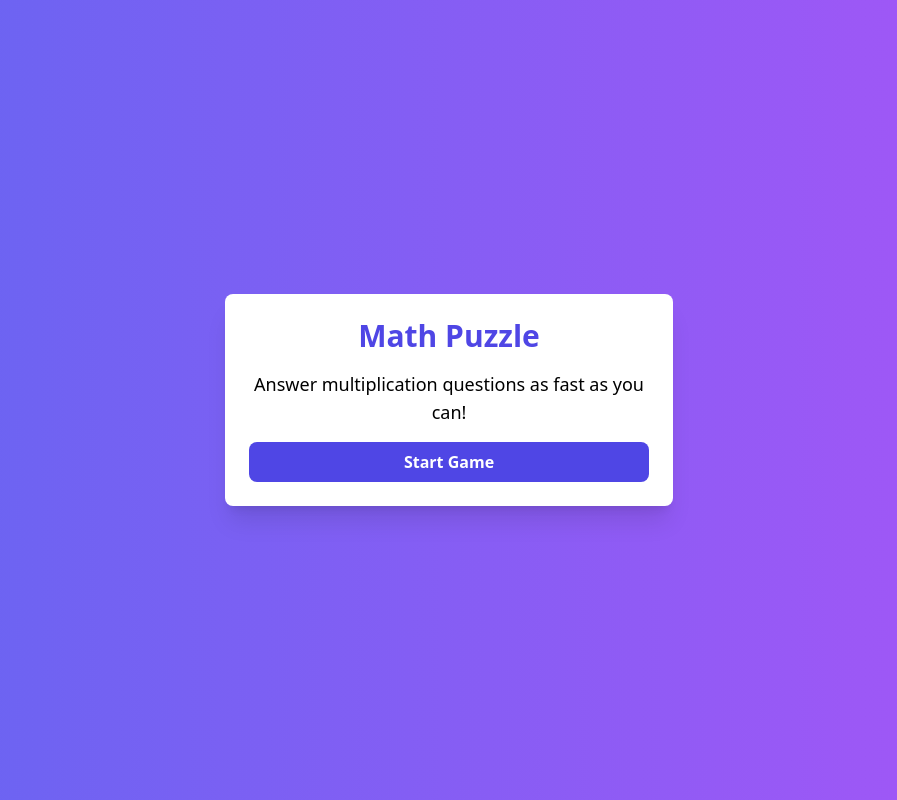
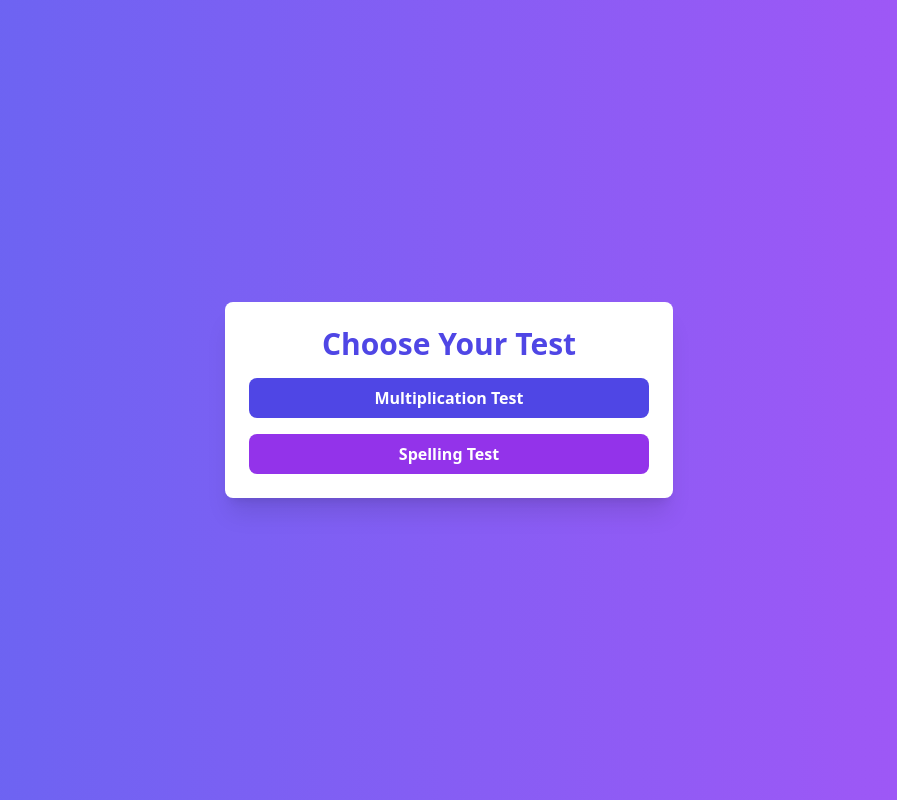
Before and after one commit to leelaboyidapu/kids-edu, a React (Create React App) app: page / in a window 1280 px wide. Shown: the whole page, without its empty margins (191-1088 px from the left). Built offline with nearby package versions, Linux system fonts and the light colour scheme.

Commit message:
Spellinginitial

```diff
--- a/src/App.js
+++ b/src/App.js
@@ -1,16 +1,19 @@
 import React, { useEffect, useRef, useState } from "react";
 import "./App.css";
 
+const words = ["elephant", "giraffe", "kangaroo", "hippopotamus", "crocodile"];
+
 function App() {
-  const TOTAL_QUESTIONS = 2; // Total number of questions in the game
+  const TOTAL_QUESTIONS = 10;
 
   const [gameActive, setGameActive] = useState(false);
+  const [testType, setTestType] = useState(null); // "multiplication" or "spelling"
   const [question, setQuestion] = useState({});
   const [score, setScore] = useState(0);
   const [input, setInput] = useState("");
   const [currentQuestion, setCurrentQuestion] = useState(1);
   const [startTime, setStartTime] = useState(null);
-  const [elapsedTime, setElapsedTime] = useState(0); // Total time in seconds
+  const [elapsedTime, setElapsedTime] = useState(0);
 
   const inputRef = useRef(null);
 
@@ -33,24 +36,38 @@ function App() {
     }
   }, [question]);
 
-  const startGame = () => {
+  const speakWord = (word) => {
+    const utterance = new SpeechSynthesisUtterance(word);
+    utterance.lang = "en-US";
+    speechSynthesis.speak(utterance);
+  };
+
+  const startGame = (type) => {
+    setTestType(type);
     setGameActive(true);
     setScore(0);
     setCurrentQuestion(1);
-    setQuestion(generateQuestion());
     setElapsedTime(0);
     setStartTime(Date.now());
+    setQuestion(type === "multiplication" ? generateMultiplicationQuestion() : generateSpellingQuestion());
   };
 
   const handleAnswer = () => {
-    if (parseInt(input) === question.answer) {
-      setScore(score + 1);
+    if (testType === "multiplication") {
+      if (parseInt(input) === question.answer) {
+        setScore(score + 1);
+      }
+    } else if (testType === "spelling") {
+      if (input.trim().toLowerCase() === question.word.toLowerCase()) {
+        setScore(score + 1);
+      }
     }
+
     setInput("");
 
     if (currentQuestion < TOTAL_QUESTIONS) {
       setCurrentQuestion(currentQuestion + 1);
-      setQuestion(generateQuestion());
+      setQuestion(testType === "multiplication" ? generateMultiplicationQuestion() : generateSpellingQuestion());
     } else {
       setGameActive(false);
     }
@@ -62,28 +79,26 @@ function App() {
     return `${String(minutes).padStart(2, "0")}:${String(seconds).padStart(2, "0")}`;
   };
 
-  const getEncouragingMessage = (score, total) => {
-    const percentage = (score / total) * 100;
-    if (percentage === 100) return "Amazing! You got them all right!";
-    if (percentage >= 80) return "Great job! You're a multiplication wizard!";
-    if (percentage >= 50) return "Good effort! Keep practicing!";
-    return "Don't give up! You'll get better!";
-  };
-
   return (
     <div className="min-h-screen bg-gradient-to-r from-indigo-500 to-purple-500 text-white flex flex-col items-center justify-center">
-      {!gameActive ? (
+      {!gameActive && !testType && (
         <div className="w-4/5 max-w-md p-6 bg-white text-black rounded-lg shadow-xl text-center">
-          <h1 className="text-3xl font-bold mb-4 text-indigo-600">Math Puzzle</h1>
-          <p className="text-lg font-medium mb-4">Answer multiplication questions as fast as you can!</p>
+          <h1 className="text-3xl font-bold mb-4 text-indigo-600">Choose Your Test</h1>
           <button
-            onClick={startGame}
-            className="w-full py-2 px-4 bg-indigo-600 hover:bg-indigo-700 text-white rounded-lg font-semibold transition duration-300"
+            onClick={() => startGame("multiplication")}
+            className="w-full py-2 px-4 bg-indigo-600 hover:bg-indigo-700 text-white rounded-lg font-semibold transition duration-300 mb-4"
           >
-            Start Game
+            Multiplication Test
+          </button>
+          <button
+            onClick={() => startGame("spelling")}
+            className="w-full py-2 px-4 bg-purple-600 hover:bg-purple-700 text-white rounded-lg font-semibold transition duration-300"
+          >
+            Spelling Test
           </button>
         </div>
-      ) : (
+      )}
+      {gameActive && (
         <div className="text-center w-4/5 max-w-md">
           <h1 className="text-2xl font-bold mb-4">Score: {score}</h1>
           <div className="flex justify-between items-center mb-4">
@@ -91,11 +106,23 @@ function App() {
             <span className="text-lg font-medium">Time: {formatTime(elapsedTime)}</span>
           </div>
           <h2 className="text-4xl font-extrabold my-6">
-            {question.num1} x {question.num2} = ?
+            {testType === "multiplication" ? (
+              `${question.num1} x ${question.num2} = ?`
+            ) : (
+              `Spell this word: 🔊`
+            )}
           </h2>
+          {testType === "spelling" && (
+            <button
+              onClick={() => speakWord(question.word)}
+              className="mb-4 py-2 px-4 bg-green-500 hover:bg-green-600 text-white rounded-lg font-semibold"
+            >
+              Hear the Word Again 🔊
+            </button>
+          )}
           <input
             ref={inputRef}
-            type="number"
+            type="text"
             value={input}
             onChange={(e) => setInput(e.target.value)}
             className="w-full p-2 border rounded-lg text-black mb-4 focus:ring-2 focus:ring-purple-500"
@@ -108,7 +135,7 @@ function App() {
           </button>
         </div>
       )}
-      {!gameActive && currentQuestion > TOTAL_QUESTIONS && (
+      {!gameActive && testType && currentQuestion > TOTAL_QUESTIONS && (
         <div className="w-4/5 max-w-md mt-6 p-6 bg-white text-black rounded-lg shadow-xl text-center">
           <h1 className="text-3xl font-bold text-purple-600">Game Over!</h1>
           <div className="bg-gradient-to-r from-green-400 to-blue-500 p-6 rounded-lg text-white shadow-lg">
@@ -116,15 +143,12 @@ function App() {
               You answered <span className="font-bold">{score}</span> out of {TOTAL_QUESTIONS} questions correctly!
             </p>
             <p className="text-xl font-medium mb-4">Time Taken: {formatTime(elapsedTime)}</p>
-            <p className="text-lg font-semibold mt-4 animate-bounce">
-              {getEncouragingMessage(score, TOTAL_QUESTIONS)}
-            </p>
           </div>
           <button
-            onClick={startGame}
+            onClick={() => setTestType(null)}
             className="mt-6 w-full py-3 px-4 bg-purple-600 hover:bg-purple-700 text-white rounded-full text-lg font-semibold transition duration-300"
           >
-            Play Again 🎉
+            Go Back to Menu
           </button>
         </div>
       )}
@@ -132,10 +156,15 @@ function App() {
   );
 }
 
-function generateQuestion() {
+function generateMultiplicationQuestion() {
   const num1 = Math.floor(Math.random() * 15) + 1;
   const num2 = Math.floor(Math.random() * 15) + 1;
   return { num1, num2, answer: num1 * num2 };
 }
 
+function generateSpellingQuestion() {
+  const word = words[Math.floor(Math.random() * words.length)];
+  return { word, display: word.split("").map(() => "_").join("") };
+}
+
 export default App;
```
